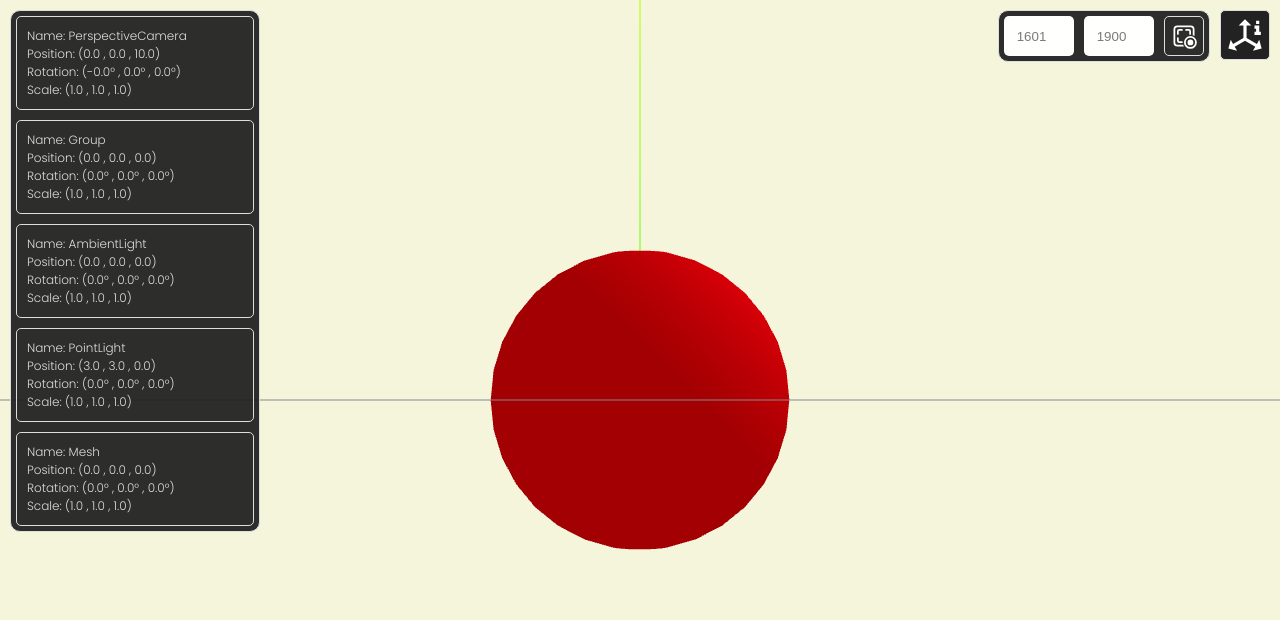
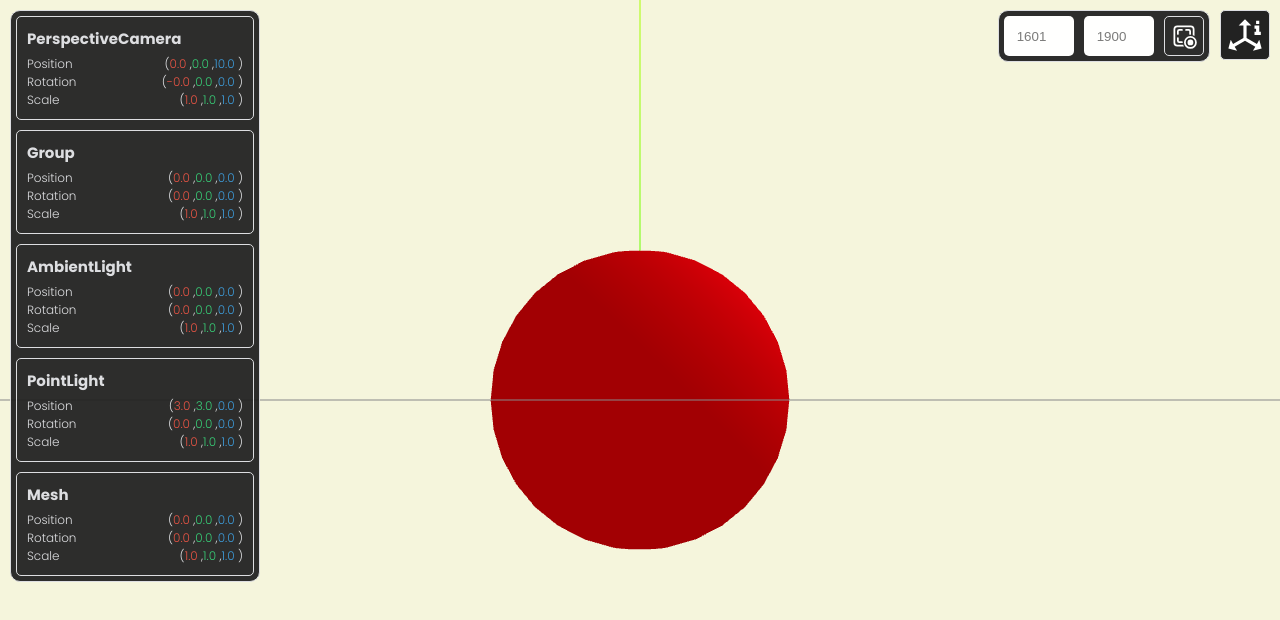
Before and after one commit to FeliDipi/R3F_SceneEditor, a React (Vite) app: page / in a window 1280 px wide. Shown: the top 620 px of the page. Built offline with nearby package versions, Linux system fonts and the light colour scheme; the HTML template or start-up script is replaced by a standard one.

Commit message:
*properties style improved

```diff
--- a/src/SceneEditor/PropertyContent.tsx
+++ b/src/SceneEditor/PropertyContent.tsx
@@ -11,25 +11,31 @@ const PropertyContent = ({ info }: PropertyContentProps) => {
 
   return (
     <div className={style.propertyUI}>
-      <p>Name: {info.name}</p>
+      <p className={style.propertyName}>{info.name}</p>
+      <div className={style.propertySpace}>
+        <p>Position</p>
         <p>
-        Position:{" "}
-        {`(${info.position.x.toFixed(1)} , ${info.position.y.toFixed(
-          1
-        )} , ${info.position.z.toFixed(1)})`}
+          (<span>{info.position.x.toFixed(1)}</span> ,
+          <span>{info.position.y.toFixed(1)}</span> ,
+          <span>{info.position.z.toFixed(1)}</span> )
         </p>
+      </div>
+      <div className={style.propertySpace}>
+        <p>Rotation</p>
         <p>
-        Rotation:{" "}
-        {`(${info.rotation.x.toFixed(1)}° , ${info.rotation.y.toFixed(
-          1
-        )}° , ${info.rotation.z.toFixed(1)}°)`}
+          (<span>{info.rotation.x.toFixed(1)}</span> ,
+          <span>{info.rotation.y.toFixed(1)}</span> ,
+          <span>{info.rotation.z.toFixed(1)}</span> )
         </p>
+      </div>
+      <div className={style.propertySpace}>
+        <p>Scale</p>
         <p>
-        Scale:{" "}
-        {`(${info.scale.x.toFixed(1)} , ${info.scale.y.toFixed(
-          1
-        )} , ${info.scale.z.toFixed(1)})`}
+          (<span>{info.scale.x.toFixed(1)}</span> ,
+          <span>{info.scale.y.toFixed(1)}</span> ,
+          <span>{info.scale.z.toFixed(1)}</span> )
         </p>
+      </div>
     </div>
   );
 };
--- a/src/SceneEditor/SceneEditor.module.scss
+++ b/src/SceneEditor/SceneEditor.module.scss
@@ -76,6 +76,30 @@
       p {
         color: #dcdde1;
       }
+
+      .propertyName {
+        font-size: 15px;
+        font-weight: 700;
+
+        margin-bottom: 5px;
+      }
+
+      .propertySpace {
+        display: flex;
+        justify-content: space-between;
+
+        p:nth-child(2) {
+          span:nth-child(1) {
+            color: #e74c3c;
+          }
+          span:nth-child(2) {
+            color: #2ecc71;
+          }
+          span:nth-child(3) {
+            color: #3498db;
+          }
+        }
+      }
     }
   }
 
```
Lines whose indentation alone changed are shown as unchanged.
